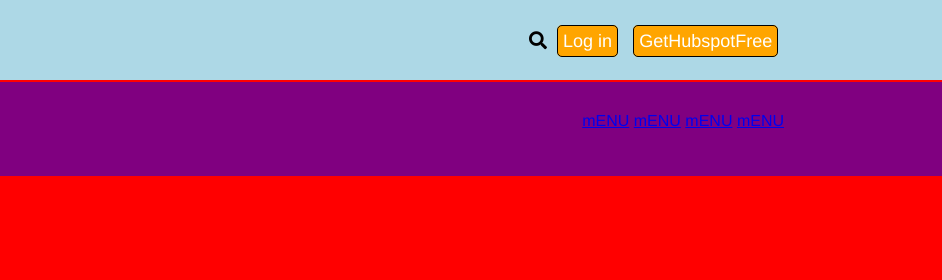
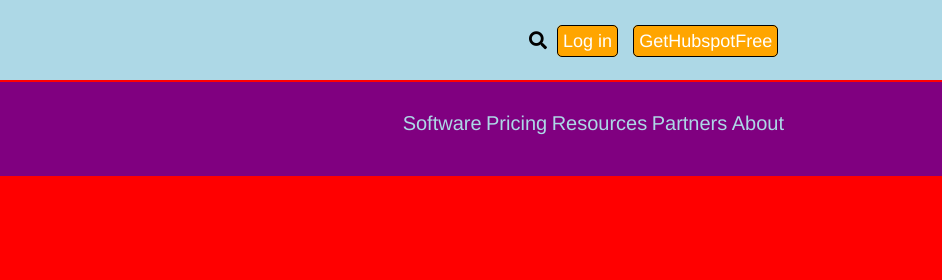
Before and after one commit to rescueDev/htmlcss-hubspot, a plain HTML site: page index.html in a window 1280 px wide. Shown: the top 280 px of the page, 338-1280 px from the left. Drawn offline with Linux system fonts and the light colour scheme.

Commit message:
voci menu con stile

```diff
--- a/css/style.css
+++ b/css/style.css
@@ -103,3 +103,15 @@ header {
   float: right;
   padding: 30px;
 }
+
+/* voci menu in orizzontale */
+li {
+  display: inline-block;
+}
+
+/* stile voci menu */
+li a {
+  text-decoration: none;
+  color: lightblue;
+  font-size: 20px;
+}
--- a/index.html
+++ b/index.html
@@ -45,11 +45,19 @@
           <!-- contenitore menu -->
           <div class="menu-container">
 
+            <!-- horizontal menu -->
             <nav>
-              <a href="#">mENU</a>
-              <a href="#">mENU</a>
-              <a href="#">mENU</a>
-              <a href="#">mENU</a>
+
+              <ul>
+
+                <li><a href="#">Software</a></li>
+                <li><a href="#">Pricing</a></li>
+                <li><a href="#">Resources</a></li>
+                <li><a href="#">Partners</a></li>
+                <li><a href="#">About</a></li>
+
+              </ul>
+
             </nav>
 
           </div>
```
